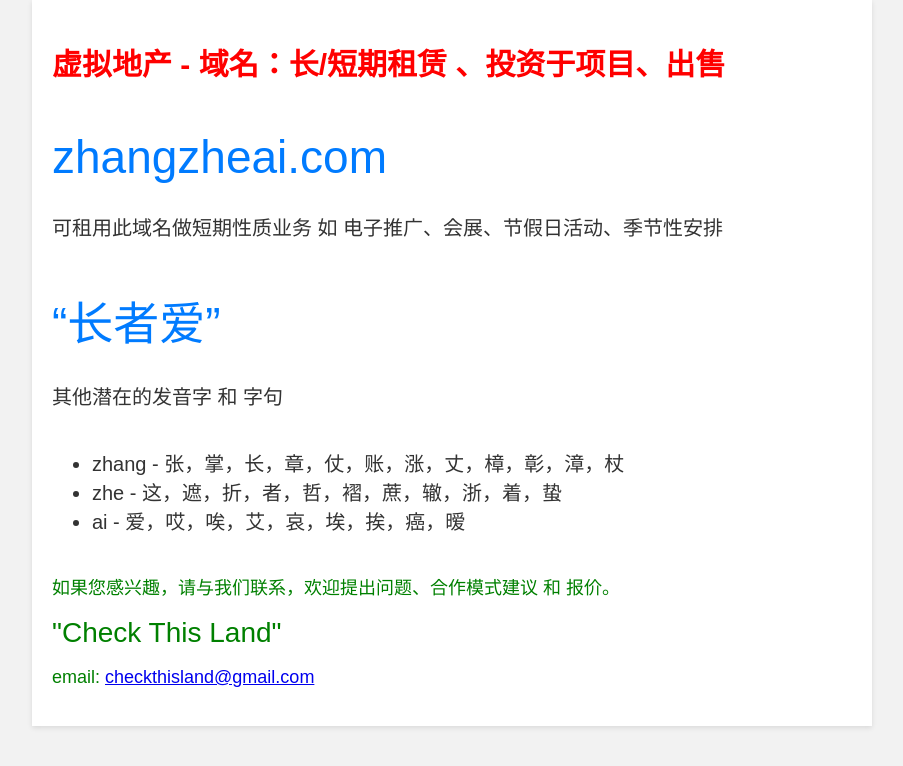
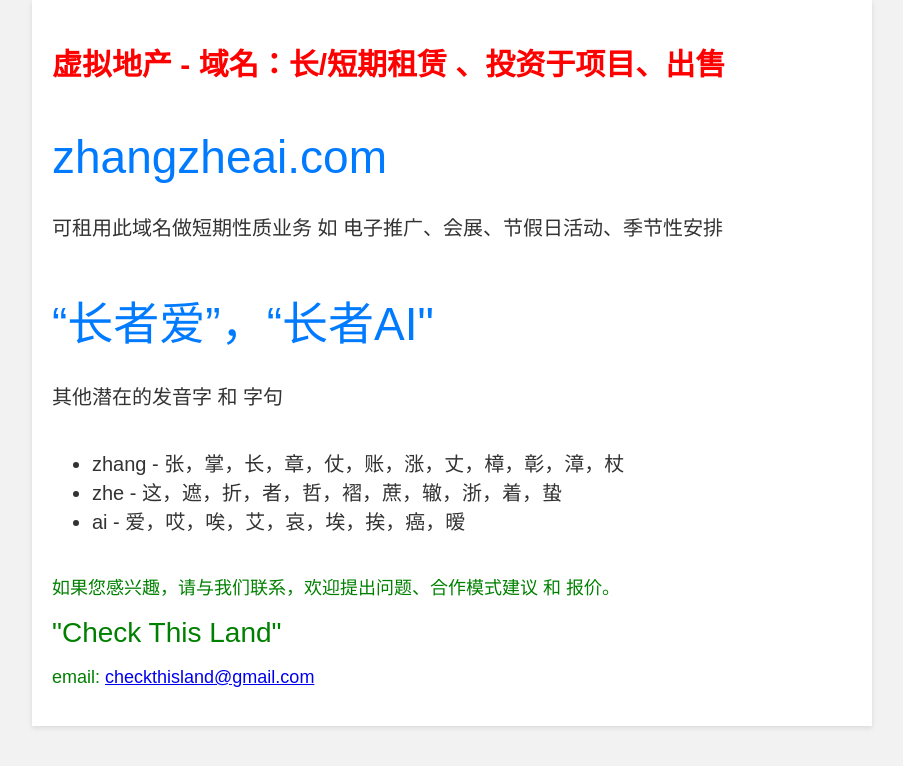
Before and after one commit to senior-domain/ZHANGZHEAI.github.io, a plain HTML site: page index.html in a window 1280 px wide. Shown: the whole page, without its empty margins (188-1091 px from the left). Drawn offline with Linux system fonts and the light colour scheme.

Commit message:
Update index.html

```diff
--- a/index.html
+++ b/index.html
@@ -46,7 +46,7 @@
         <h1>虚拟地产 - 域名：长/短期租赁 、投资于项目、出售</h1>
         <p class="domain-name">zhangzheai.com</p>
         <p class="suggested-businesses">可租用此域名做短期性质业务 如 电子推广、会展、节假日活动、季节性安排</p>
-          	<p class="domain-name">“长者爱”</p>
+          	<p class="domain-name">“长者爱”，“长者AI"</p>
   	<p class="suggested-businesses">其他潜在的发音字 和 字句</p>
         <ul class="suggested-businesses">
 
```
